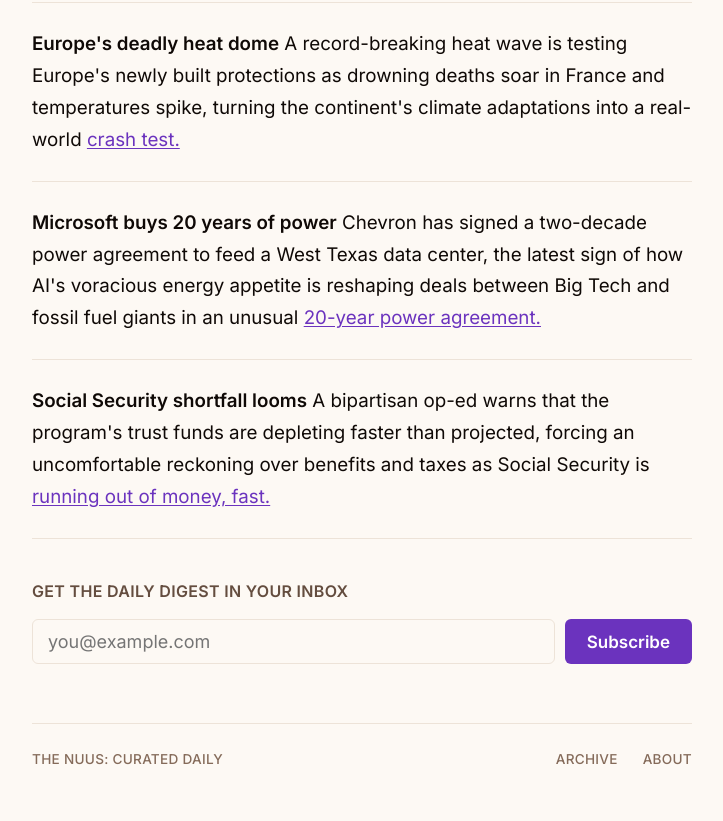
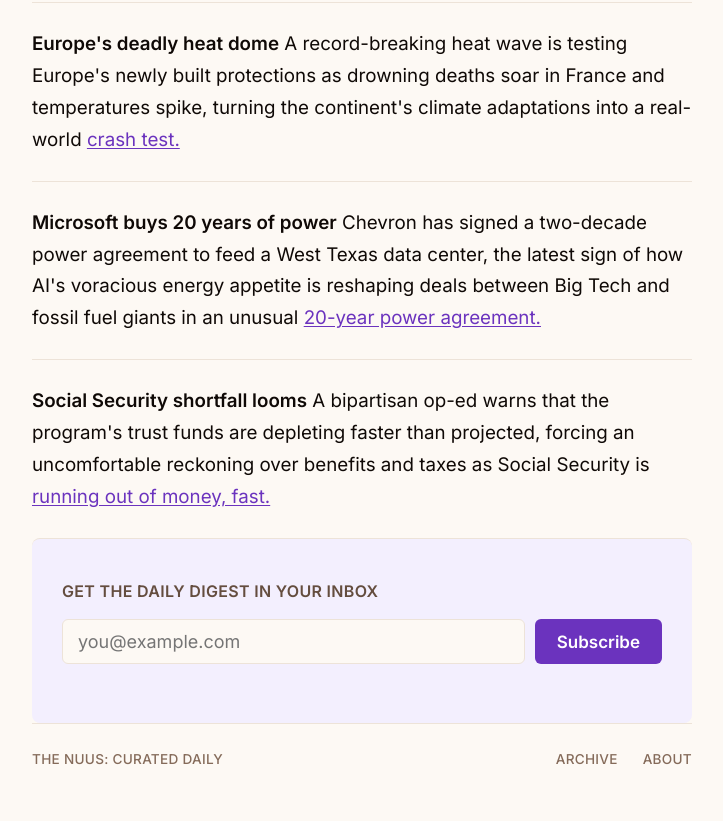
Before and after one commit to azeemazeez/news, a website: page public/index.html in a window 1280 px wide. Shown: the part 2308-3129 px from the top of the page, without its empty margins (278-1001 px from the left). Drawn offline with Linux system fonts and the light colour scheme; a web font is replaced by a local one.

Commit message:
Add light lavender background to subscribe section

```diff
--- a/public/styles.css
+++ b/public/styles.css
@@ -253,8 +253,10 @@ a.site-name {
 .subscribe-section {
   max-width: var(--max-width);
   margin: 0 auto;
-  padding: 2rem 0 1.5rem;
+  padding: 2rem 1.5rem 1.5rem;
   border-top: 1px solid var(--border);
+  background: #f3effe;
+  border-radius: 8px;
 }
 
 .subscribe-label {
```
